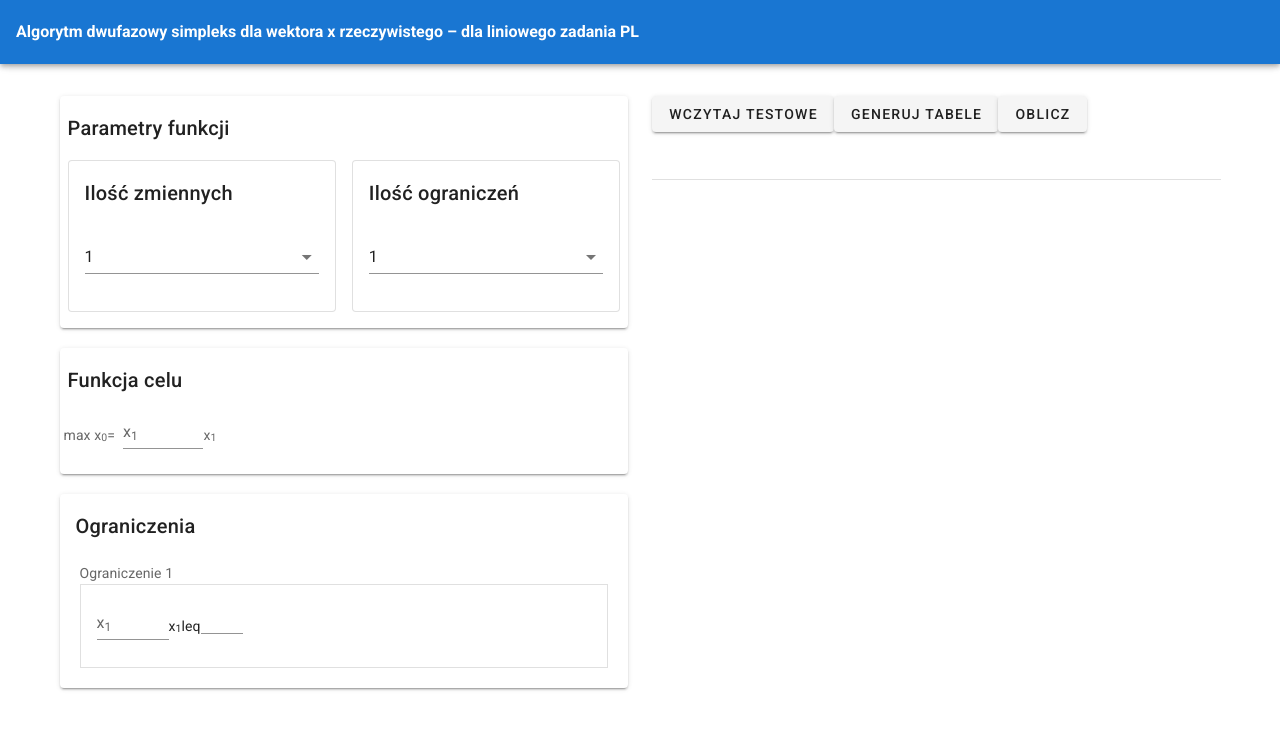
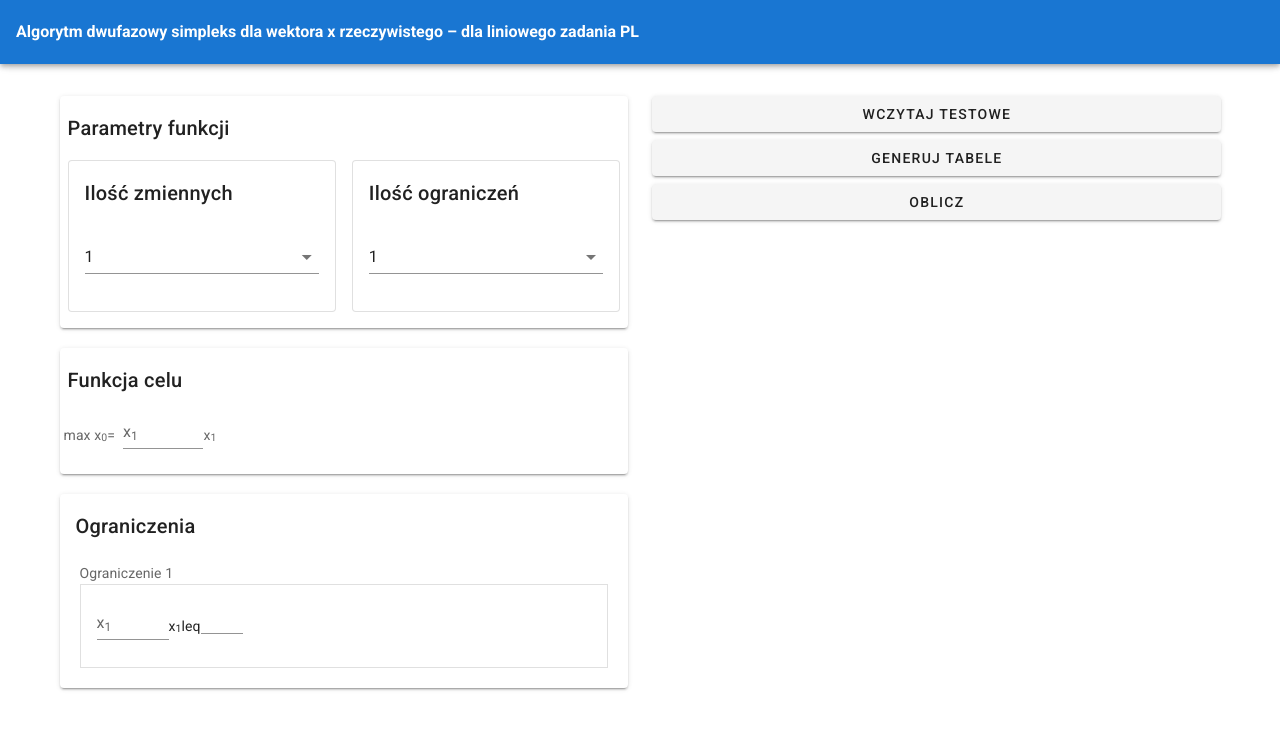
Before and after one commit to GrzegorzSikorski96/pwr-timo, a Vue app: page / in a window 1280 px wide. Shown: the top 730 px of the page. Built offline with nearby package versions, Linux system fonts and the light colour scheme.

Commit message:
added storing iterations with legends

```diff
--- a/src/components/Home.vue
+++ b/src/components/Home.vue
@@ -8,13 +8,21 @@
       </v-col>
 
       <v-col class="col-12 col-sm-12 col-md-6">
-        <v-btn @click="loadTest">Wczytaj testowe</v-btn>
-        <v-btn @click="createSimplexMatrix">Generuj tabele</v-btn>
-        <v-btn @click="calculate()">Oblicz</v-btn>
-          <SimplexTable v-for="(iteration, key) in iterations" :key="key" :legend="iteration.legend"
-                        :table="iteration.matrix">
+        <v-btn @click="loadTest" class="v-btn--block mb-2">Wczytaj testowe</v-btn>
+        <v-btn @click="createSimplexMatrix" class="v-btn--block mb-2">Generuj tabele</v-btn>
+        <v-btn @click="calculate()" class="v-btn--block mb-2">Oblicz</v-btn>
+        <br>
+        <template v-if="this.render">
+          <div v-for="(iteration, key) in iterations" :key="key" class="mb-4">
+            <div class="iteration-header d-flex">
+              Iteracja {{ key + 1 }}
+              <v-spacer/>
+              Optymalna wartość: {{ iteration.matrix[0][0] }}
+            </div>
 
-          </SimplexTable>
+            <SimplexTable :legend="iteration.legend" :table="iteration.matrix"/>
+          </div>
+        </template>
       </v-col>
     </v-row>
   </v-container>
@@ -131,3 +139,9 @@ export default {
   },
 }
 </script>
+
+<style scoped>
+.iteration-header {
+  border-bottom: grey 2px solid;
+}
+</style>
--- a/src/helpers/gaussian.js
+++ b/src/helpers/gaussian.js
@@ -16,7 +16,6 @@ export function onCross(yrk) {
 
 export function calculate(matrix, row, column) {
     let table = new Array(matrix.length).fill(0).map(() => new Array(matrix[0].length).fill(0))
-
 
     for (let i = 0; i < matrix.length; i++) {
         for (let j = 0; j < matrix[row].length; j++) {
```
